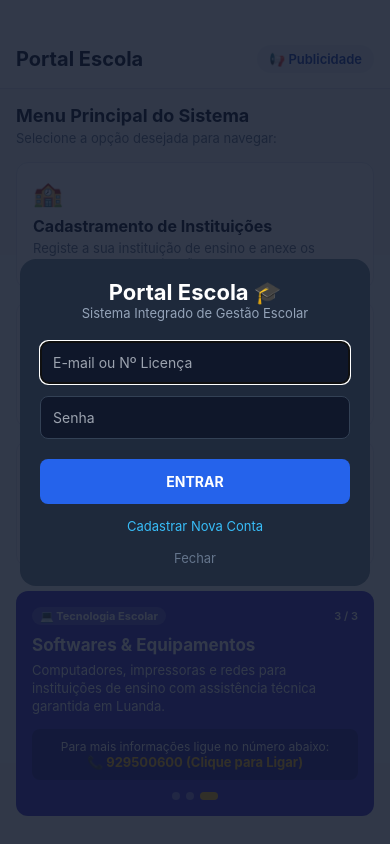
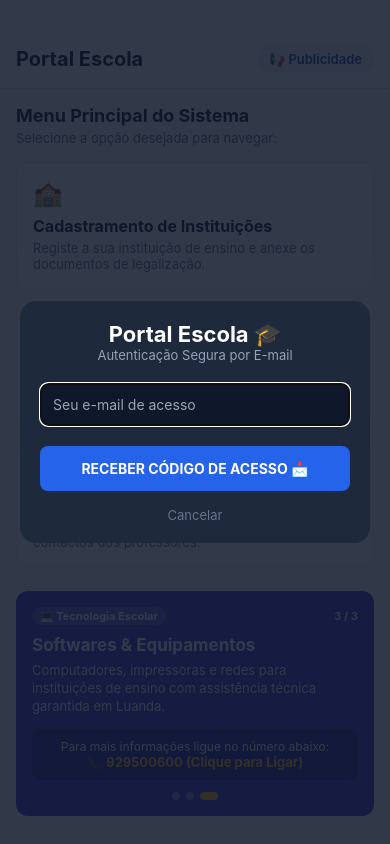
Before and after one commit to lucasbandej-boop/portal-escola-app-, a React Native app: screen / in a window 390 px wide. Both pictures are taken after a click on the element 195 px from the left and 225 px from the top of the page. Built offline with nearby package versions, Linux system fonts and the light colour scheme.

Commit message:
Ajusta emailRedirectTo explicitamente para o dominio Vercel

```diff
--- a/App.js
+++ b/App.js
@@ -14,12 +14,20 @@ import {
   Linking
 } from 'react-native';
 import { createClient } from '@supabase/supabase-js';
+import AsyncStorage from '@react-native-async-storage/async-storage';
 import * as DocumentPicker from 'expo-document-picker';
 
 const SUPABASE_URL = 'https://oqllnyyoktxjdemyxtpb.supabase.co';
 const SUPABASE_ANON_KEY = 'eyJhbGciOiJIUzI1NiIsInR5cCI6IkpXVCJ9.eyJpc3MiOiJzdXBhYmFzZSIsInJlZiI6Im9xbGxueXlva3R4amRlbXl4dHBiIiwicm9sZSI6ImFub24iLCJpYXQiOjE3ODUyMjI5OTMsImV4cCI6MjEwMDc5ODk5M30.qZlRZwiLRK7gWWiaCBG89-kk6FGxERrOynbqTcWRVzM';
 
-export const supabase = createClient(SUPABASE_URL, SUPABASE_ANON_KEY);
+export const supabase = createClient(SUPABASE_URL, SUPABASE_ANON_KEY, {
+  auth: {
+    storage: AsyncStorage,
+    autoRefreshToken: true,
+    persistSession: true,
+    detectSessionInUrl: false,
+  },
+});
 
 // --- COMPONENTE DO QUADRO DE PUBLICIDADE ROTATIVO ---
 function CarrosselPublicidades({ publicidadeLigar }) {
@@ -98,81 +106,71 @@ function CarrosselPublicidades({ publicidadeLigar }) {
   );
 }
 
-// --- MODAL DE LOGIN ---
+// --- MODAL DE LOGIN E REGISTO COM CÓDIGO E SUPORTE A DADOS LOCAIS ---
 function ModalLogin({ visivel, onClose, onLoginSucesso }) {
-  const [modo, setModo] = useState('login');
-  const [emailOuLicenca, setEmailOuLicenca] = useState('');
-  const [senha, setSenha] = useState('');
+  const [etapa, setEtapa] = useState('solicitar');
+  const [email, setEmail] = useState('');
   const [codigoOtp, setCodigoOtp] = useState('');
   const [loading, setLoading] = useState(false);
 
-  const handleSubmeter = async () => {
-    if (!emailOuLicenca.trim() || !senha.trim()) {
-      Alert.alert('Atenção', 'Preencha todos os campos obrigatórios.');
+  const enviarCodigo = async () => {
+    const emailLimpo = email.trim().toLowerCase();
+    if (!emailLimpo || !emailLimpo.includes('@')) {
+      Alert.alert('E-mail Inválido', 'Insira um endereço de e-mail válido.');
       return;
     }
 
     setLoading(true);
     try {
-      if (modo === 'login') {
-        const { data, error } = await supabase.auth.signInWithPassword({
-          email: emailOuLicenca.trim(),
-          password: senha,
+      const { error } = await supabase.auth.signInWithOtp({
+        email: emailLimpo,
+        options: {
+          shouldCreateUser: true,
+          emailRedirectTo: 'https://portal-escola-app-u3b6.vercel.app/'
+        }
       });
 
       if (error) {
-          Alert.alert('Aviso de Acesso', error.message || 'Credenciais inválidas.');
+        Alert.alert('Erro Supabase', error.message || 'Falha ao enviar e-mail.');
       } else {
-          Alert.alert('Sucesso', 'Sessão iniciada!');
-          onLoginSucesso(data?.user);
-          onClose();
-        }
-      } else if (modo === 'registro') {
-        const { error } = await supabase.auth.signUp({
-          email: emailOuLicenca.trim(),
-          password: senha,
-        });
-
-        if (error) {
-          Alert.alert('Erro no Cadastro', error.message);
-        } else {
-          Alert.alert(
-            'Código Enviado ✉️',
-            `Enviamos um código de confirmação para ${emailOuLicenca.trim()}.`
-          );
-          setModo('verificar_codigo');
-        }
+        Alert.alert('E-mail Enviado 📩', `Verifique a sua caixa de entrada ou SPAM no e-mail:\n${emailLimpo}`);
+        setEtapa('validar');
       }
     } catch (err) {
-      Alert.alert('Erro', err.message || 'Falha na operação.');
+      Alert.alert('Erro Inesperado', err.message || 'Falha no servidor.');
     } finally {
       setLoading(false);
     }
   };
 
-  const handleVerificarCodigo = async () => {
-    if (!codigoOtp.trim() || codigoOtp.trim().length < 6) {
-      Alert.alert('Atenção', 'Insira o código de 6 dígitos.');
+  const confirmarCodigo = async () => {
+    const emailLimpo = email.trim().toLowerCase();
+    const tokenLimpo = codigoOtp.trim();
+
+    if (!tokenLimpo || tokenLimpo.length < 6) {
+      Alert.alert('Atenção', 'Introduza o código completo de 6 dígitos.');
       return;
     }
 
     setLoading(true);
     try {
       const { data, error } = await supabase.auth.verifyOtp({
-        email: emailOuLicenca.trim(),
-        token: codigoOtp.trim(),
-        type: 'signup'
+        email: emailLimpo,
+        token: tokenLimpo,
+        type: 'email',
       });
 
       if (error) {
-        Alert.alert('Código Inválido', error.message || 'O código digitado está incorreto.');
+        Alert.alert('Erro de Verificação', error.message || 'Código inválido ou expirado.');
       } else {
-        Alert.alert('Conta Confirmada 🎉', 'E-mail verificado com sucesso!');
+        Alert.alert('Sucesso 🎉', 'Sessão iniciada com segurança!');
         onLoginSucesso(data?.user);
         onClose();
+        setEtapa('solicitar');
+        setCodigoOtp('');
       }
     } catch (err) {
-      Alert.alert('Erro', err.message || 'Falha ao verificar código.');
+      Alert.alert('Erro', err.message || 'Falha ao validar.');
     } finally {
       setLoading(false);
     }
@@ -183,79 +181,62 @@ function ModalLogin({ visivel, onClose, onLoginSucesso }) {
       <View style={styles.darkModalOverlay}>
         <View style={styles.darkModalCard}>
           <Text style={styles.darkModalTitle}>Portal Escola 🎓</Text>
-          <Text style={styles.darkModalSubtitle}>Sistema Integrado de Gestão Escolar</Text>
+          <Text style={styles.darkModalSubtitle}>
+            {etapa === 'solicitar' ? 'Autenticação Segura por E-mail' : 'Introduza o Código de Verificação'}
+          </Text>
 
-          {modo !== 'verificar_codigo' ? (
+          {etapa === 'solicitar' ? (
             <>
               <TextInput
                 style={styles.darkInput}
-                placeholder="E-mail ou Nº Licença"
+                placeholder="Seu e-mail de acesso"
                 placeholderTextColor="#9ca3af"
-                value={emailOuLicenca}
-                onChangeText={setEmailOuLicenca}
+                value={email}
+                onChangeText={setEmail}
                 autoCapitalize="none"
                 keyboardType="email-address"
               />
 
-              <TextInput
-                style={styles.darkInput}
-                placeholder="Senha"
-                placeholderTextColor="#9ca3af"
-                secureTextEntry
-                value={senha}
-                onChangeText={setSenha}
-              />
-
-              <TouchableOpacity style={styles.btnEntrarDark} onPress={handleSubmeter} disabled={loading}>
+              <TouchableOpacity style={styles.btnEntrarDark} onPress={enviarCodigo} disabled={loading}>
                 {loading ? (
                   <ActivityIndicator color="#ffffff" />
                 ) : (
-                  <Text style={styles.txtEntrarDark}>{modo === 'login' ? 'ENTRAR' : 'CRIAR CONTA E RECEBER CÓDIGO'}</Text>
+                  <Text style={styles.txtEntrarDark}>RECEBER CÓDIGO DE ACESSO 📩</Text>
                 )}
-              </TouchableOpacity>
-
-              <TouchableOpacity
-                style={styles.btnLinkDark}
-                onPress={() => setModo(modo === 'login' ? 'registro' : 'login')}
-              >
-                <Text style={styles.txtLinkDark}>
-                  {modo === 'login' ? 'Cadastrar Nova Conta' : 'Já tenho conta / Iniciar Sessão'}
-                </Text>
               </TouchableOpacity>
             </>
           ) : (
             <>
-              <Text style={{ color: '#38bdf8', fontSize: 13, textAlign: 'center', marginBottom: 12 }}>
-                Insira o código enviado para:{'\n'}
-                <Text style={{ fontWeight: 'bold', color: '#ffffff' }}>{emailOuLicenca}</Text>
+              <Text style={{ color: '#38bdf8', textAlign: 'center', marginBottom: 12, fontSize: 13 }}>
+                E-mail: {email}
               </Text>
 
               <TextInput
-                style={[styles.darkInput, { textAlign: 'center', fontSize: 20, letterSpacing: 6 }]}
-                placeholder="000000"
-                placeholderTextColor="#64748b"
+                style={[styles.darkInput, { textAlign: 'center', fontSize: 20, letterSpacing: 4 }]}
+                placeholder="123456"
+                placeholderTextColor="#9ca3af"
+                value={codigoOtp}
+                onChangeText={setCodigoOtp}
                 keyboardType="number-pad"
                 maxLength={6}
-                value={codigoOtp}
-                onChangeText={setCodigoOtp}
               />
 
-              <TouchableOpacity style={styles.btnEntrarDark} onPress={handleVerificarCodigo} disabled={loading}>
+              <TouchableOpacity style={styles.btnEntrarDark} onPress={confirmarCodigo} disabled={loading}>
                 {loading ? (
                   <ActivityIndicator color="#ffffff" />
                 ) : (
-                  <Text style={styles.txtEntrarDark}>CONFIRMAR CÓDIGO</Text>
+                  <Text style={styles.txtEntrarDark}>VERIFICAR CÓDIGO E ENTRAR</Text>
                 )}
               </TouchableOpacity>
 
-              <TouchableOpacity style={styles.btnLinkDark} onPress={() => setModo('registro')}>
-                <Text style={styles.txtLinkDark}>Reenviar código / Voltar</Text>
+              <TouchableOpacity style={styles.btnLinkDark} onPress={() => setEtapa('solicitar')}>
+                <Text style={styles.txtLinkDark}>Reenviar código ou alterar e-mail</Text>
               </TouchableOpacity>
             </>
           )}
 
           <TouchableOpacity style={styles.btnFecharDark} onPress={onClose}>
-            <Text style={styles.txtFecharDark}>Fechar</Text>
+            <Text style={styles.txtFecharDark}>Cancelar</Text>
           </TouchableOpacity>
         </View>
       </View>
@@ -263,18 +244,16 @@ function ModalLogin({ visivel, onClose, onLoginSucesso }) {
   );
 }
 
-// --- VISUALIZAÇÃO E EDIÇÃO ESTILO PERFIL DO FACEBOOK + INSCRIÇÃO DE ALUNO ---
+// --- PERFIL ESTILO FACEBOOK ---
 function PerfilEstiloFacebook({ dados, tipo, onAtualizarDados, onVoltarHome }) {
   const [modalEditVisivel, setModalEditVisivel] = useState(false);
   const [modalCadAlunoVisivel, setModalCadAlunoVisivel] = useState(false);
 
-  // Estados para edição do perfil
   const [nome, setNome] = useState(dados.nome || '');
   const [subCampo, setSubCampo] = useState(tipo === 'escola' ? (dados.nif || '') : (dados.disciplina || ''));
   const [telefone, setTelefone] = useState(dados.telefone || '');
   const [loading, setLoading] = useState(false);
 
-  // Estados para cadastramento do aluno
   const [nomeAluno, setNomeAluno] = useState('');
   const [biAluno, setBiAluno] = useState('');
   const [nomeEncarregado, setNomeEncarregado] = useState('');
@@ -305,10 +284,10 @@ function PerfilEstiloFacebook({ dados, tipo, onAtualizarDados, onVoltarHome }) {
       }
 
       onAtualizarDados(novosDados);
-      Alert.alert('Sucesso 🎉', 'Dados do perfil atualizados com sucesso!');
+      Alert.alert('Sucesso 🎉', 'Perfil atualizado com sucesso!');
       setModalEditVisivel(false);
     } catch (err) {
-      Alert.alert('Erro ao Atualizar', err.message || 'Não foi possível guardar as alterações.');
+      Alert.alert('Erro ao Atualizar', err.message || 'Não foi possível guardar.');
     } finally {
       setLoading(false);
     }
@@ -316,7 +295,7 @@ function PerfilEstiloFacebook({ dados, tipo, onAtualizarDados, onVoltarHome }) {
 
   const cadastrarAlunoNaEscola = async () => {
     if (!nomeAluno.trim() || !biAluno.trim() || !nomeEncarregado.trim()) {
-      Alert.alert('Atenção', 'Preencha o nome do aluno, BI e o nome do encarregado.');
+      Alert.alert('Atenção', 'Preencha o nome do aluno, BI e encarregado.');
       return;
     }
 
@@ -334,7 +313,7 @@ function PerfilEstiloFacebook({ dados, tipo, onAtualizarDados, onVoltarHome }) {
 
       if (error) throw error;
 
-      Alert.alert('Aluno Registado 🎉', `O aluno ${nomeAluno} foi inscrito na instituição!`);
+      Alert.alert('Aluno Registado 🎉', `O aluno ${nomeAluno} foi inscrito com sucesso!`);
       setNomeAluno('');
       setBiAluno('');
       setNomeEncarregado('');
@@ -349,14 +328,12 @@ function PerfilEstiloFacebook({ dados, tipo, onAtualizarDados, onVoltarHome }) {
 
   return (
     <ScrollView style={{ flex: 1, backgroundColor: '#f0f2f5' }}>
-      {/* Capa */}
       <View style={styles.fbCover}>
         <Text style={{ color: '#ffffff', fontSize: 12, fontWeight: 'bold' }}>
           {tipo === 'escola' ? '🏛️ PERFIL INSTITUCIONAL' : '👨‍🏫 PERFIL DOCENTE'}
         </Text>
       </View>
 
-      {/* Foto de Perfil e Botões de Ação */}
       <View style={styles.fbHeaderCard}>
         <View style={styles.fbAvatar}>
           <Text style={{ fontSize: 32 }}>{tipo === 'escola' ? '🏫' : '👨‍🏫'}</Text>
@@ -376,13 +353,11 @@ function PerfilEstiloFacebook({ dados, tipo, onAtualizarDados, onVoltarHome }) {
           )}
         </View>
 
-        {/* Badge Status Pendente */}
         <View style={styles.badgePendenteContainer}>
           <Text style={styles.badgePendenteTxt}>⏳ Pendente de Aprovação pelo Administrador</Text>
         </View>
       </View>
 
-      {/* Caixa Informativa */}
       <View style={styles.fbInfoCard}>
         <Text style={styles.fbSectionTitle}>📌 Informações Gerais</Text>
         <Text style={styles.fbInfoRow}>📧 Email: {dados.email}</Text>
@@ -392,7 +367,6 @@ function PerfilEstiloFacebook({ dados, tipo, onAtualizarDados, onVoltarHome }) {
         )}
       </View>
 
-      {/* Notificação de Análise */}
       <View style={styles.fbNoticeCard}>
         <Text style={styles.fbNoticeTitle}>ℹ️ Estado da Conta</Text>
         <Text style={styles.fbNoticeBody}>
@@ -404,7 +378,6 @@ function PerfilEstiloFacebook({ dados, tipo, onAtualizarDados, onVoltarHome }) {
         <Text style={styles.txtVoltarFb}>Voltar ao Menu Principal</Text>
       </TouchableOpacity>
 
-      {/* MODAL PARA EDIÇÃO DO PERFIL */}
       <Modal visible={modalEditVisivel} animationType="slide" transparent={true}>
         <View style={styles.darkModalOverlay}>
           <View style={styles.darkModalCard}>
@@ -412,32 +385,13 @@ function PerfilEstiloFacebook({ dados, tipo, onAtualizarDados, onVoltarHome }) {
             <Text style={styles.darkModalSubtitle}>Atualize as informações do seu registo</Text>
 
             <Text style={styles.labelModalEdit}>Nome / Titulação</Text>
-            <TextInput
-              style={styles.darkInput}
-              value={nome}
-              onChangeText={setNome}
-              placeholder="Nome"
-              placeholderTextColor="#9ca3af"
-            />
+            <TextInput style={styles.darkInput} value={nome} onChangeText={setNome} placeholder="Nome" placeholderTextColor="#9ca3af" />
 
             <Text style={styles.labelModalEdit}>{tipo === 'escola' ? 'NIF' : 'Disciplina'}</Text>
-            <TextInput
-              style={styles.darkInput}
-              value={subCampo}
-              onChangeText={setSubCampo}
-              placeholder={tipo === 'escola' ? 'NIF' : 'Disciplina'}
-              placeholderTextColor="#9ca3af"
-            />
+            <TextInput style={styles.darkInput} value={subCampo} onChangeText={setSubCampo} placeholder={tipo === 'escola' ? 'NIF' : 'Disciplina'} placeholderTextColor="#9ca3af" />
 
             <Text style={styles.labelModalEdit}>Telefone de Contacto</Text>
-            <TextInput
-              style={styles.darkInput}
-              value={telefone}
-              onChangeText={setTelefone}
-              keyboardType="phone-pad"
-              placeholder="Telefone"
-              placeholderTextColor="#9ca3af"
-            />
+            <TextInput style={styles.darkInput} value={telefone} onChangeText={setTelefone} keyboardType="phone-pad" placeholder="Telefone" placeholderTextColor="#9ca3af" />
 
             <TouchableOpacity style={styles.btnEntrarDark} onPress={salvarEdicao} disabled={loading}>
               {loading ? <ActivityIndicator color="#ffffff" /> : <Text style={styles.txtEntrarDark}>GUARDAR ALTERAÇÕES</Text>}
@@ -450,7 +404,6 @@ function PerfilEstiloFacebook({ dados, tipo, onAtualizarDados, onVoltarHome }) {
         </View>
       </Modal>
 
-      {/* MODAL PARA INSCRIÇÃO DE ALUNO PELA ESCOLA */}
       <Modal visible={modalCadAlunoVisivel} animationType="slide" transparent={true}>
         <View style={styles.darkModalOverlay}>
           <View style={styles.darkModalCard}>
@@ -458,41 +411,16 @@ function PerfilEstiloFacebook({ dados, tipo, onAtualizarDados, onVoltarHome }) {
             <Text style={styles.darkModalSubtitle}>Cadastre o aluno e os dados do encarregado</Text>
 
             <Text style={styles.labelModalEdit}>Nome Completo do Aluno *</Text>
-            <TextInput
-              style={styles.darkInput}
-              value={nomeAluno}
-              onChangeText={setNomeAluno}
-              placeholder="Ex: Manuel António"
-              placeholderTextColor="#9ca3af"
-            />
+            <TextInput style={styles.darkInput} value={nomeAluno} onChangeText={setNomeAluno} placeholder="Ex: Manuel António" placeholderTextColor="#9ca3af" />
 
             <Text style={styles.labelModalEdit}>Nº do Bilhete de Identidade (BI) *</Text>
-            <TextInput
-              style={styles.darkInput}
-              value={biAluno}
-              onChangeText={setBiAluno}
-              placeholder="Ex: 009281721LA042"
-              placeholderTextColor="#9ca3af"
-            />
+            <TextInput style={styles.darkInput} value={biAluno} onChangeText={setBiAluno} placeholder="Ex: 009281721LA042" placeholderTextColor="#9ca3af" />
 
             <Text style={styles.labelModalEdit}>Nome do Encarregado de Educação *</Text>
-            <TextInput
-              style={styles.darkInput}
-              value={nomeEncarregado}
-              onChangeText={setNomeEncarregado}
-              placeholder="Ex: João António"
-              placeholderTextColor="#9ca3af"
-            />
+            <TextInput style={styles.darkInput} value={nomeEncarregado} onChangeText={setNomeEncarregado} placeholder="Ex: João António" placeholderTextColor="#9ca3af" />
 
             <Text style={styles.labelModalEdit}>Telefone do Encarregado</Text>
-            <TextInput
-              style={styles.darkInput}
-              value={telEncarregado}
-              onChangeText={setTelEncarregado}
-              keyboardType="phone-pad"
-              placeholder="Ex: 923112233"
-              placeholderTextColor="#9ca3af"
-            />
+            <TextInput style={styles.darkInput} value={telEncarregado} onChangeText={setTelEncarregado} keyboardType="phone-pad" placeholder="Ex: 923112233" placeholderTextColor="#9ca3af" />
 
             <TouchableOpacity style={styles.btnEntrarDark} onPress={cadastrarAlunoNaEscola} disabled={loadingAluno}>
               {loadingAluno ? <ActivityIndicator color="#ffffff" /> : <Text style={styles.txtEntrarDark}>INSCREVER ALUNO</Text>}
@@ -528,7 +456,7 @@ function FormCadastramentoInstituicao({ usuario, onConcluir, onCancelar }) {
         Alert.alert('Ficheiro Anexado', `Documento selecionado: ${res.assets[0].name}`);
       }
     } catch (err) {
-      Alert.alert('Erro', 'Não foi possível selecionar o ficheiro PDF.');
+      Alert.alert('Erro', 'Não foi possível selecionar o PDF.');
     }
   };
 
@@ -728,7 +656,7 @@ function TelaPesquisaAlunosEncarregados({ onVoltarHome }) {
               <Text style={styles.nomeAlunoConsulta}>👨‍🎓 Aluno: {aluno.nome_completo}</Text>
 
               <View style={styles.boxEncarregadoCard}>
-                <Text style={styles.txtEncarregadoTitulo}>👨‍👩‍👦 Encarregado de Educação:</Text>
+                <Text style={styles.txtEncarregadoTitulo}>👨‍gsub Encarregado de Educação:</Text>
                 <Text style={styles.txtEncarregadoNome}>{aluno.encarregado_nome || 'Não Registado'}</Text>
                 <Text style={styles.txtEncarregadoTel}>📞 Contacto: {aluno.encarregado_telefone || aluno.telefone || 'Sem contacto'}</Text>
               </View>
@@ -763,19 +691,30 @@ function TelaQuadroPublicidades({ onVoltarHome, publicidadeLigar }) {
 
 // --- MENU PRINCIPAL (HOME) ---
 function MenuPrincipalHome({
+  usuario,
   onNavegarCadastramentoInst,
   onNavegarPesquisaAlunosEncarregados,
   onNavegarCadastramentoProf,
   onNavegarQuadroPub,
+  onLogout,
   publicidadeLigar
 }) {
   return (
     <SafeAreaView style={{ flex: 1, backgroundColor: '#f8fafc' }}>
       <View style={styles.headerRowHome}>
         <Text style={styles.homeTitleHeader}>Portal Escola</Text>
+
+        <View style={{ flexDirection: 'row', alignItems: 'center', gap: 8 }}>
+          {usuario && (
+            <TouchableOpacity style={styles.btnHeaderLogout} onPress={onLogout}>
+              <Text style={styles.txtHeaderLogout}>Sair ({usuario.email.split('@')[0]})</Text>
+            </TouchableOpacity>
+          )}
+
           <TouchableOpacity style={styles.btnHeaderPub} onPress={onNavegarQuadroPub}>
             <Text style={styles.txtHeaderPub}>📢 Publicidade</Text>
           </TouchableOpacity>
+        </View>
       </View>
 
       <ScrollView style={styles.homeContainer} contentContainerStyle={{ padding: 16, paddingBottom: 40 }}>
@@ -821,6 +760,18 @@ export default function App() {
   const [dadosPerfilCriado, setDadosPerfilCriado] = useState(null);
   const [tipoPerfil, setTipoPerfil] = useState('escola');
 
+  useEffect(() => {
+    supabase.auth.getSession().then(({ data: { session } }) => {
+      setUsuario(session?.user ?? null);
+    });
+
+    const { data: { subscription } } = supabase.auth.onAuthStateChange((_event, session) => {
+      setUsuario(session?.user ?? null);
+    });
+
+    return () => subscription.unsubscribe();
+  }, []);
+
   const ligarParaSuporte = () => {
     Linking.openURL('tel:929500600');
   };
@@ -834,12 +785,20 @@ export default function App() {
     }
   };
 
+  const handleLogout = async () => {
+    await supabase.auth.signOut();
+    setUsuario(null);
+    Alert.alert('Sessão Encerrada', 'Saiu da sua conta com sucesso.');
+  };
+
   return (
     <View style={{ flex: 1, backgroundColor: '#f8fafc' }}>
       <StatusBar style="dark" />
 
       {telaAtual === 'home' && (
         <MenuPrincipalHome
+          usuario={usuario}
+          onLogout={handleLogout}
           onNavegarCadastramentoInst={() => solicitarAutenticacao('cadastramento')}
           onNavegarPesquisaAlunosEncarregados={() => setTelaAtual('pesquisa_alunos_encarregados')}
           onNavegarCadastramentoProf={() => solicitarAutenticacao('cadastramento_prof')}
@@ -924,6 +883,8 @@ const styles = StyleSheet.create({
   homeTitleHeader: { fontSize: 20, fontWeight: 'bold', color: '#0f172a' },
   btnHeaderPub: { backgroundColor: '#f1f5f9', paddingVertical: 6, paddingHorizontal: 12, borderRadius: 20 },
   txtHeaderPub: { color: '#1e40af', fontSize: 13, fontWeight: '600' },
+  btnHeaderLogout: { backgroundColor: '#fee2e2', paddingVertical: 6, paddingHorizontal: 10, borderRadius: 20 },
+  txtHeaderLogout: { color: '#dc2626', fontSize: 12, fontWeight: '600' },
   homeContainer: { flex: 1 },
   secaoTitulo: { fontSize: 18, fontWeight: 'bold', color: '#0f172a', marginBottom: 4 },
   secaoSubtitulo: { fontSize: 13, color: '#64748b', marginBottom: 16 },
```
Lines whose indentation alone changed are shown as unchanged.
